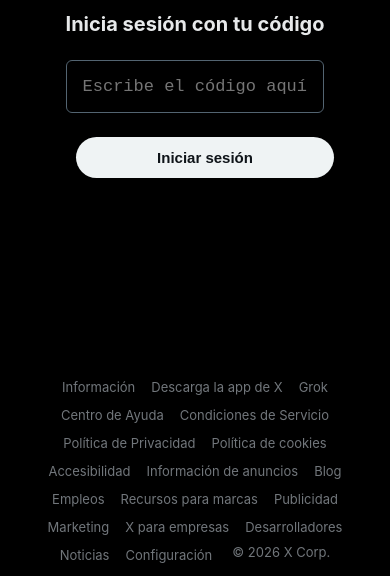
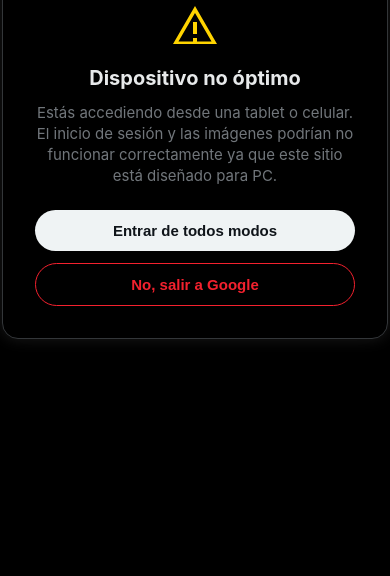
Before and after one commit to stadereck/livewithdrugs, a plain HTML site: page index.html in a window 390 px wide. Shown: the part 268-844 px from the top of the page. Drawn offline with Linux system fonts and the light colour scheme.

Commit message:
Implement mobile warning and update title
Added mobile warning display and styles.

```diff
--- a/index.html
+++ b/index.html
@@ -3,7 +3,7 @@
 <head>
     <meta charset="UTF-8">
     <meta name="viewport" content="width=device-width, initial-scale=1.0">
-    <title>X. Lo que está pasando ahora</title>
+    <title>X. Es lo que está pasando ahora</title>
     <link rel="icon" type="image/jpeg" href="https://i.postimg.cc/rF77rb5c/x-dark.jpg">
     <style>
         /* --- ESTILOS DE LA PANTALLA DE CARGA --- */
@@ -15,6 +15,31 @@
         .splash-logo { width: 70px; }
         .splash-logo path { fill: #ffffff; }
         #splash-screen.hidden { opacity: 0; pointer-events: none; }
+
+        /* --- ESTILOS DE LA ADVERTENCIA MÓVIL --- */
+        #mobile-warning {
+            position: fixed; top: 0; left: 0; width: 100vw; height: 100vh;
+            background-color: rgba(0, 0, 0, 0.95); z-index: 10000;
+            display: flex; justify-content: center; align-items: center;
+            backdrop-filter: blur(5px);
+        }
+        .warning-box {
+            background-color: #000000; border: 1px solid #333639; border-radius: 16px;
+            padding: 32px; max-width: 320px; text-align: center; color: #e7e9ea;
+            box-shadow: 0 0 15px rgba(255, 255, 255, 0.1); display: flex; flex-direction: column; align-items: center;
+        }
+        .warning-icon { width: 48px; height: 48px; margin-bottom: 16px; fill: #ffd400; }
+        .warning-title { font-size: 20px; font-weight: 700; margin-bottom: 12px; color: #e7e9ea; }
+        .warning-text { font-size: 15px; color: #71767b; margin-bottom: 24px; line-height: 1.4; }
+
+        .warn-btn {
+            width: 100%; padding: 12px; border-radius: 9999px; font-weight: 700; font-size: 15px;
+            cursor: pointer; margin-bottom: 12px; transition: 0.2s; border: none;
+        }
+        .warn-btn-yes { background-color: #eff3f4; color: #0f1419; }
+        .warn-btn-yes:hover { background-color: #d7dbde; }
+        .warn-btn-no { background-color: transparent; color: #f4212e; border: 1px solid #f4212e; margin-bottom: 0; }
+        .warn-btn-no:hover { background-color: rgba(244, 33, 46, 0.1); }
 
         /* --- ESTILOS DE LA PÁGINA PRINCIPAL --- */
         @keyframes shake {0%,100%{transform:translateX(0)}10%,30%,50%,70%,90%{transform:translateX(-5px)}20%,40%,60%,80%{transform:translateX(5px)}}
@@ -88,7 +113,7 @@
         .footer-nav ul {
             list-style: none; padding: 0; margin: 0;
             display: flex; flex-wrap: wrap; justify-content: center;
-            gap: 8px 16px; /* Espaciado ajustado para verse como la imagen */
+            gap: 8px 16px;
         }
         .footer-nav li { display: inline-block; }
         .footer-nav a { color: #71767b; text-decoration: none; font-size: 13px; line-height: 1.2; }
@@ -108,10 +133,23 @@
 </head>
 <body>
 
+    <!-- PANTALLA DE CARGA -->
     <div id="splash-screen">
         <svg viewBox="0 0 1200 1227" class="splash-logo" xmlns="http://www.w3.org/2000/svg"><path d="M714.163 519.284L1160.89 0H1055.03L667.137 450.887L357.328 0H0L468.492 681.821L0 1226.37H105.866L515.491 750.218L842.672 1226.37H1200L714.163 519.284ZM569.165 687.828L521.697 619.934L144.011 79.6904H306.615L611.412 515.685L658.88 583.579L1055.08 1150.31H892.476L569.165 687.828Z"/></svg>
     </div>
 
+    <!-- ADVERTENCIA MÓVIL (Oculta por defecto) -->
+    <div id="mobile-warning" class="hidden">
+        <div class="warning-box">
+            <svg class="warning-icon" viewBox="0 0 24 24" xmlns="http://www.w3.org/2000/svg"><path d="M12 2L1 21h22L12 2zm0 3.45l8.27 14.3H3.73L12 5.45zM11 10v6h2v-6h-2zm0 8v2h2v-2h-2z"/></svg>
+            <div class="warning-title">Dispositivo no óptimo</div>
+            <div class="warning-text">Estás accediendo desde una tablet o celular. El inicio de sesión y las imágenes podrían no funcionar correctamente ya que este sitio está diseñado para PC.</div>
+            <button class="warn-btn warn-btn-yes" id="btn-warn-enter">Entrar de todos modos</button>
+            <button class="warn-btn warn-btn-no" id="btn-warn-exit">No, salir a Google</button>
+        </div>
+    </div>
+
+    <!-- CONTENIDO PRINCIPAL -->
     <div id="main-content">
         <main class="main-container">
             <div class="logo-container">
@@ -132,7 +170,6 @@
             </div>
         </main>
 
-        <!-- FOOTER ACTUALIZADO SEGÚN LA IMAGEN -->
         <footer class="page-footer">
             <nav class="footer-nav">
                 <ul>
@@ -161,15 +198,39 @@
     </div>
 
     <script>
-        // --- LÓGICA DE LA PANTALLA DE CARGA ---
+        // --- LOGICA DEL AVISO Y PANTALLA DE CARGA ---
         window.addEventListener('load', () => {
             const splash = document.getElementById('splash-screen');
             const mainContent = document.getElementById('main-content');
+            const mobileWarning = document.getElementById('mobile-warning');
+
+            // Espera 3 segundos de carga
             setTimeout(() => {
                 splash.classList.add('hidden');
-                mainContent.classList.add('visible');
                 splash.addEventListener('transitionend', () => splash.remove());
+
+                // Detectar si es móvil o tablet (ancho menor a 1000px)
+                if (window.innerWidth <= 1000) {
+                    mobileWarning.classList.remove('hidden');
+                } else {
+                    mainContent.classList.add('visible');
+                }
             }, 3000);
+        });
+
+        // Botones del Aviso Móvil
+        const btnWarnEnter = document.getElementById('btn-warn-enter');
+        const btnWarnExit = document.getElementById('btn-warn-exit');
+        const mobileWarningDiv = document.getElementById('mobile-warning');
+        const mainContentDiv = document.getElementById('main-content');
+
+        btnWarnEnter.addEventListener('click', () => {
+            mobileWarningDiv.classList.add('hidden');
+            mainContentDiv.classList.add('visible');
+        });
+
+        btnWarnExit.addEventListener('click', () => {
+            window.location.href = "https://www.google.com";
         });
 
         // --- LÓGICA DEL FORMULARIO DE INICIO DE SESIÓN ---
@@ -217,7 +278,7 @@
                     loginForm.classList.add('hidden');
                     feedbackMessage.textContent = `Eres ${userName}, ¿correcto?`;
                     confirmationContainer.classList.remove('hidden');
-                }, 2000); // 2 segundos de carga
+                }, 2000);
 
             } else {
                 // Código incorrecto
```
